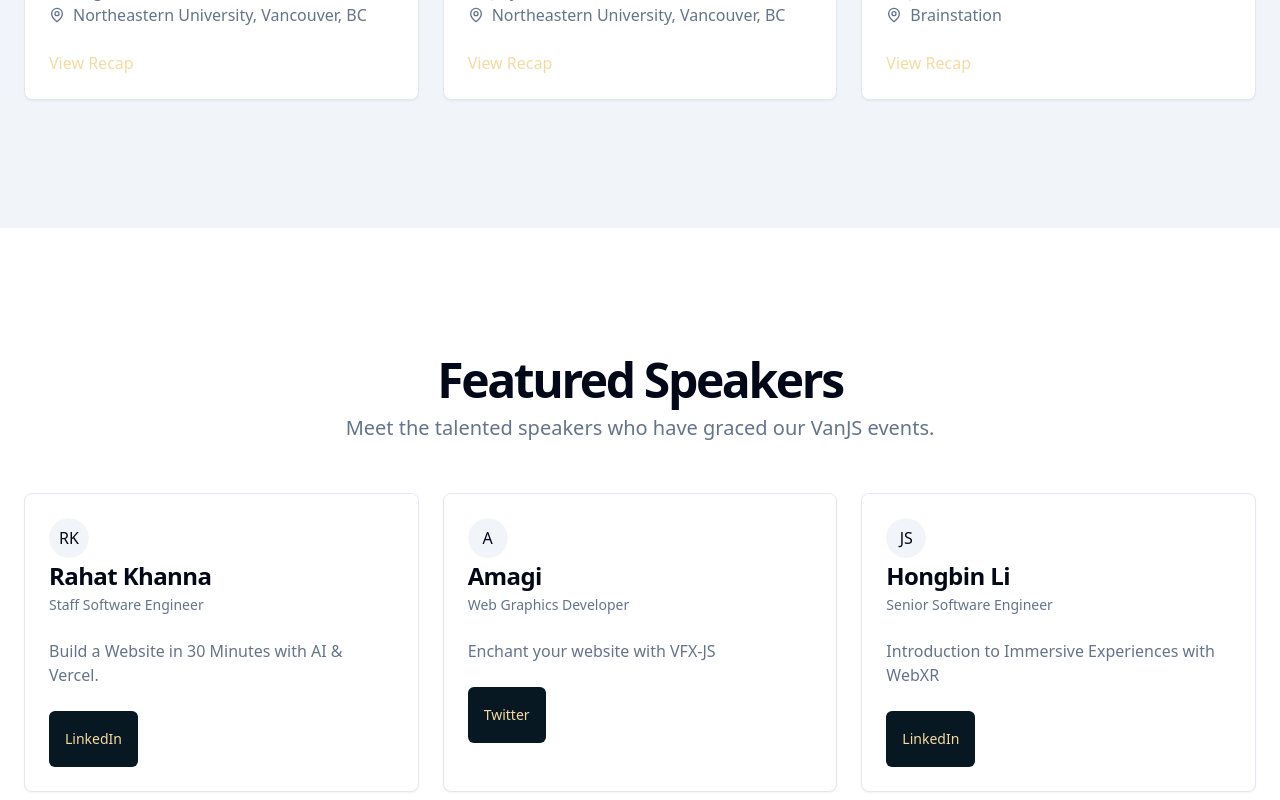
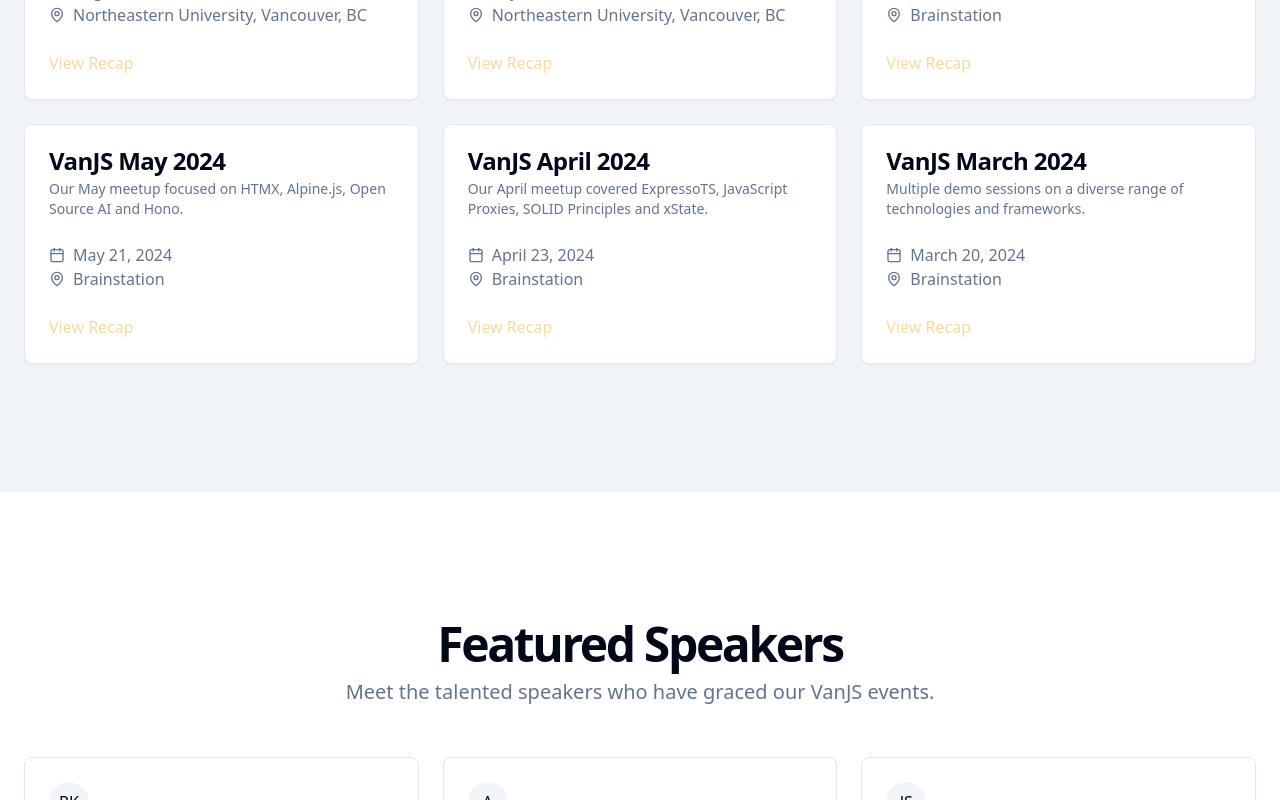
Before and after one commit to VanJS/vanjs.github.io, a Next.js app: page / in a window 1280 px wide. Shown: the part 2100-2900 px from the top of the page. Built offline with nearby package versions, Linux system fonts and the light colour scheme.

Commit message:
Add more past events.
Edit speakers buttons hover effect.

```diff
--- a/src/app/page.js
+++ b/src/app/page.js
@@ -357,6 +357,93 @@ export default function Home() {
                   </Link>
                 </CardFooter>
               </Card>
+              <Card>
+                <CardHeader>
+                  <CardTitle>VanJS May 2024</CardTitle>
+                  <CardDescription>
+                    Our May meetup focused on HTMX, Alpine.js, Open Source AI
+                    and Hono.
+                  </CardDescription>
+                </CardHeader>
+                <CardContent>
+                  <div className="flex items-center gap-2 text-muted-foreground">
+                    <CalendarIcon className="w-4 h-4" />
+                    <span>May 21, 2024</span>
+                  </div>
+                  <div className="flex items-center gap-2 text-muted-foreground">
+                    <MapPinIcon className="w-4 h-4" />
+                    <span>Brainstation</span>
+                  </div>
+                </CardContent>
+                <CardFooter>
+                  <Link
+                    href="https://lu.ma/vanjs-may-2024"
+                    target="blank"
+                    className="text-primary hover:underline"
+                    prefetch={false}
+                  >
+                    View Recap
+                  </Link>
+                </CardFooter>
+              </Card>
+              <Card>
+                <CardHeader>
+                  <CardTitle>VanJS April 2024</CardTitle>
+                  <CardDescription>
+                    Our April meetup covered ExpressoTS, JavaScript Proxies,
+                    SOLID Principles and xState.
+                  </CardDescription>
+                </CardHeader>
+                <CardContent>
+                  <div className="flex items-center gap-2 text-muted-foreground">
+                    <CalendarIcon className="w-4 h-4" />
+                    <span>April 23, 2024</span>
+                  </div>
+                  <div className="flex items-center gap-2 text-muted-foreground">
+                    <MapPinIcon className="w-4 h-4" />
+                    <span>Brainstation</span>
+                  </div>
+                </CardContent>
+                <CardFooter>
+                  <Link
+                    href="https://lu.ma/vanjs-april-2024"
+                    target="blank"
+                    className="text-primary hover:underline"
+                    prefetch={false}
+                  >
+                    View Recap
+                  </Link>
+                </CardFooter>
+              </Card>
+              <Card>
+                <CardHeader>
+                  <CardTitle>VanJS March 2024</CardTitle>
+                  <CardDescription>
+                    Multiple demo sessions on a diverse range of technologies
+                    and frameworks.
+                  </CardDescription>
+                </CardHeader>
+                <CardContent>
+                  <div className="flex items-center gap-2 text-muted-foreground">
+                    <CalendarIcon className="w-4 h-4" />
+                    <span>March 20, 2024</span>
+                  </div>
+                  <div className="flex items-center gap-2 text-muted-foreground">
+                    <MapPinIcon className="w-4 h-4" />
+                    <span>Brainstation</span>
+                  </div>
+                </CardContent>
+                <CardFooter>
+                  <Link
+                    href="https://lu.ma/vanjs-march-2024?tk=g7mCGD"
+                    target="blank"
+                    className="text-primary hover:underline"
+                    prefetch={false}
+                  >
+                    View Recap
+                  </Link>
+                </CardFooter>
+              </Card>
             </div>
           </div>
         </section>
@@ -390,10 +477,10 @@ export default function Home() {
                   </p>
                 </CardContent>
                 <CardFooter>
-                  <Button className="flex items-center gap-2 bg-secondary hover:bg-primary">
+                  <Button className="flex items-center gap-2 bg-primary hover:underline">
                     <Link
                       href="https://linkedin.com/in/rahatkh"
-                      className="text-primary hover:underline hover:text-secondary"
+                      className="text-black"
                       prefetch={false}
                     >
                       LinkedIn
@@ -418,10 +505,10 @@ export default function Home() {
                   </p>
                 </CardContent>
                 <CardFooter>
-                  <Button className="flex items-center gap-2 bg-secondary hover:bg-primary">
+                  <Button className="flex items-center gap-2 bg-primary hover:underline">
                     <Link
                       href="https://x.com/amagitakayosi"
-                      className="text-primary hover:underline hover:text-secondary"
+                      className="text-black"
                       prefetch={false}
                     >
                       Twitter
@@ -446,10 +533,10 @@ export default function Home() {
                   </p>
                 </CardContent>
                 <CardFooter>
-                  <Button className="flex items-center gap-2 bg-secondary hover:bg-primary">
+                  <Button className="flex items-center gap-2 bg-primary hover:underline">
                     <Link
                       href="https://www.linkedin.com/in/hongbin-li/"
-                      className="text-primary hover:underline hover:text-secondary"
+                      className="text-black"
                       prefetch={false}
                     >
                       LinkedIn
@@ -475,7 +562,7 @@ export default function Home() {
       {/* Footer */}
       <footer
         id="footer-contact"
-        className="bottom-0 w-full border-b h-18 bg-[#FEB92F]"
+        className="bottom-0 w-full p-2 border-b h-18 bg-[#FEB92F]"
       >
         <div className="container flex items-center justify-between	gap-8 h-16 p-4 md:px-8">
           <Link
@@ -498,9 +585,9 @@ export default function Home() {
             <Link
               href="https://lu.ma/vanjs"
               className="hover:underline hover:opacity-60 flex items-center gap-2 text-sm font-medium"
+              title="Tickets"
               prefetch={false}
             >
-              Get your tickets here:
               <Image
                 src="/tickets.svg"
                 alt="tickets"
@@ -515,6 +602,7 @@ export default function Home() {
             <Link
               href="https://www.meetup.com/vancouver-javascript-developers/"
               className="flex items-center hover:opacity-60 gap-2"
+              title="MeetUp"
               prefetch={false}
             >
               <Image
@@ -531,6 +619,7 @@ export default function Home() {
             <Link
               href="https://www.linkedin.com/company/vancouverjs/"
               className="flex items-center hover:opacity-60 gap-2"
+              title="Linkedin"
               prefetch={false}
             >
               <Image
```
